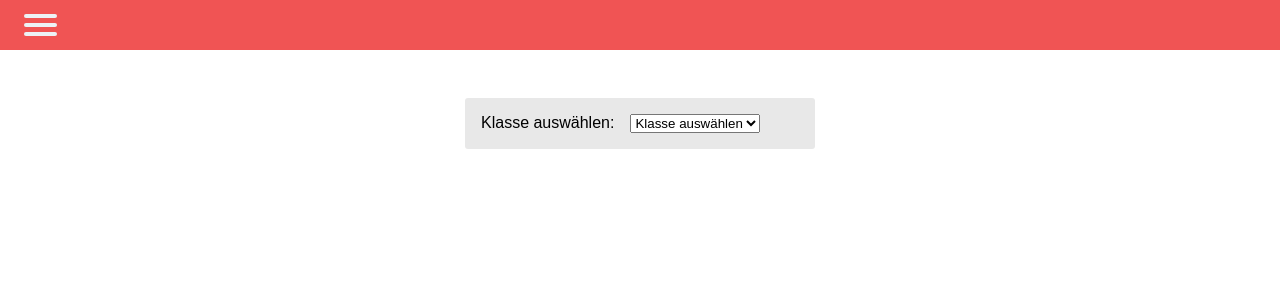
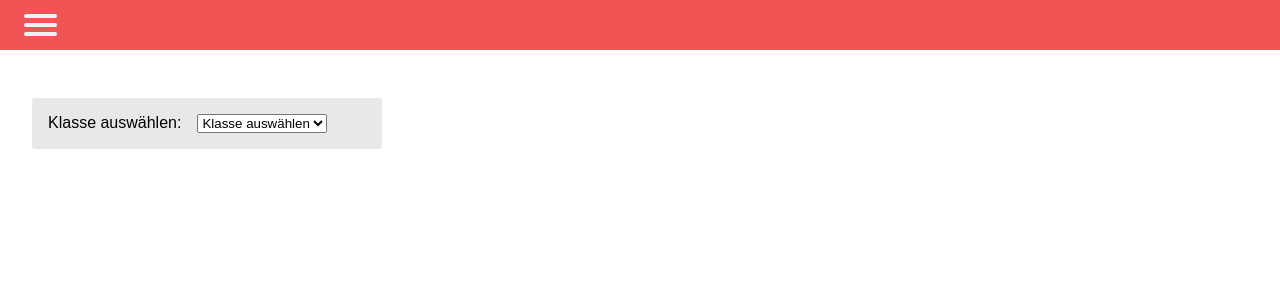
Before and after one commit to AnnScherer/dnd-wiki, a React (Create React App) app: page /klasse in a window 1280 px wide. Shown: the top 300 px of the page. Built offline with nearby package versions, Linux system fonts and the light colour scheme.

Commit message:
fixed klasse

```diff
--- a/src/App.css
+++ b/src/App.css
@@ -166,7 +166,7 @@ nav a.active {
 
 /* ----------------------------------------------------------------------------------------------- */
 
-.container{
+.container {
   padding-bottom: 3rem;
   display: flex;
   align-items: center;
@@ -270,13 +270,13 @@ p {
   padding-top: 3rem;
 }
 
-.search input{
+.search input {
   width: 240px;
   height: 30px;
-  font-size: .8rem;
+  font-size: 0.8rem;
 }
 
-.search button{
+.search button {
   height: 30px;
 }
 
@@ -310,6 +310,7 @@ p {
   flex-direction: column;
   justify-content: center;
   padding: 0 2rem;
+  width: 100%;
 }
 
 .völker h3 {
@@ -361,7 +362,7 @@ p {
   max-width: 800px;
 }
 
-.klein{
+.klein {
   max-width: 400px;
 }
 
@@ -401,5 +402,4 @@ p span {
 }
 
 @media screen and (min-width: 800px) {
-
 }
```
